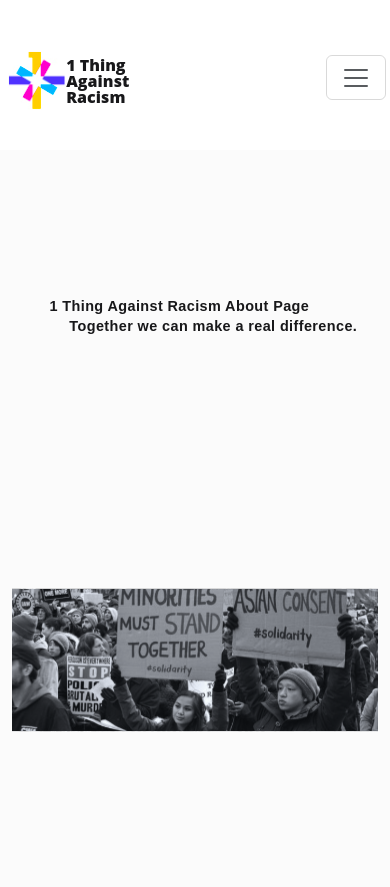
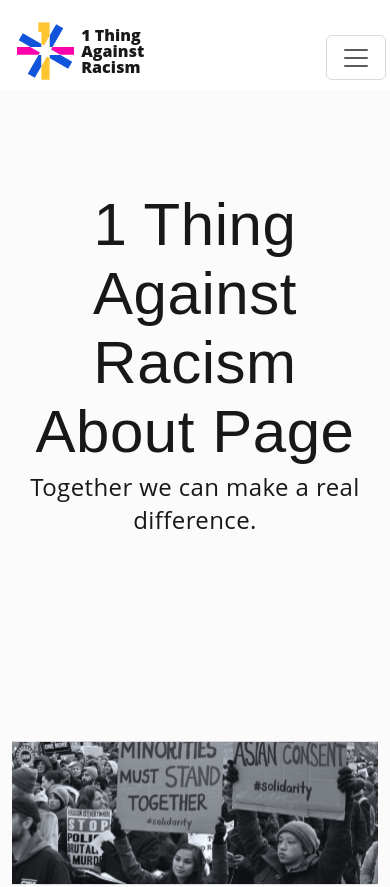
Before and after one commit to 1thing-org/1thing.org, a React (Create React App) app: page /aboutus in a window 390 px wide. Shown: the top 887 px of the page. Built offline with nearby package versions, Linux system fonts and the light colour scheme; no server answers.

Commit message:
TopSection Adjustment

```diff
--- a/src/components/hero/HeroSection.css
+++ b/src/components/hero/HeroSection.css
@@ -59,29 +59,24 @@
   }
 
   #hero-title {
-    margin-top: 48px;
-    margin-left: 10%;
-    width: 84vw;
+    color: var(--neutral-neutral-01, #18181A);
+    text-align: center;
     font-family: sans-serif;
-    font-size: 3.7vw;
+    font-size: 60px;
     font-style: normal;
-    font-weight: 800;
-    line-height: 114.286%;
-    letter-spacing: 0.4px;
-    color: var(--neutral-neutral-01, #18181a);
-    text-align: start;
+    font-weight: 400;
+    line-height: normal;
+    letter-spacing: 0.549px;
   }
   .p2 {
-    padding-bottom: 48px;
-    margin-left: 10%;
-    font-family: sans-serif;
-    font-size: 3.7vw;
+    color: var(--neutral-neutral-01, #18181A);
+    text-align: center;
+    font-family: Open Sans;
+    font-size: 24px;
     font-style: normal;
-    font-weight: 800;
-    line-height: 114.286%;
+    font-weight: 400;
+    line-height: normal;
     letter-spacing: 0.4px;
-    color: var(--neutral-neutral-01, #18181a);
-    text-align: start;
   }
 
   #hero-subtitle {
--- a/src/components/navbar/NavBar.css
+++ b/src/components/navbar/NavBar.css
@@ -1,7 +1,18 @@
 .nav {
   max-width: 1440px;
   margin: 0 auto;
-  height: 150px;
+  height: auto 73px;
+
+
+}
+
+#navbar-container{
+  display: flex;
+  width: 1008px;
+  padding: 8px 24px;
+  justify-content: space-between;
+  align-items: center;
+  align-self: stretch;
 }
 
 .brand-container {
@@ -11,9 +22,18 @@
   height: 58.48px;
 }
 
+.link-container{
+  display: flex;
+  align-items: center;
+  gap: 6px;
+  flex: 1 0 0;
+  width: 100% 411px;
+  height: auto 57px;
+}
+
 .logo {
-  width: 58.48px;
-  height: 58.48px;
+  width: 68.402px;
+  height: 58.485px;
 }
 
 .logo-text {
@@ -41,9 +61,10 @@
   color: #18181A;
 }
 
+
 #responsive-navbar-nav-control {
-  position: absolute;
-  top: 5em;
+  position:absolute;
+  top: 4em;
   right: 1%;
   margin-top: -45px;
   width: 3em;
@@ -101,9 +122,3 @@
 .offcanvas .nav-link+.nav-link {
   margin-top: 1.5rem;
 }
-
-@media only screen and (min-width: 991px) and (max-width:1200px) {
-  .link-container{
-    width: 460px;
-  }
-}
--- a/src/components/navbar/NavBar.tsx
+++ b/src/components/navbar/NavBar.tsx
@@ -1,4 +1,4 @@
-import { Nav, Navbar,   Offcanvas, Container, Col } from "react-bootstrap";
+import { Nav, Navbar,   Offcanvas, Container, Col, Row } from "react-bootstrap";
 import { LinkContainer } from "react-router-bootstrap";
 import NewLogo from "../../assets/NewLogo.svg";
 import "./NavBar.css";
@@ -26,10 +26,11 @@ function NavBar() {
     setShowOffcanvas(!showOffcanvas);
   };
   return (
-    <Navbar className="nav" expand="lg">
+    <Navbar className="nav" expand="lg"  >
       <Container id="navbar-container">
-        <LinkContainer to="/">
-          <Col md={2}>
+
+        <Col md={2}>
+        <LinkContainer to="/" className="link-container">
             <Navbar.Brand className="brand-container">
               <img
                 className="logo"
@@ -48,9 +49,12 @@ function NavBar() {
                 </div>
               </Navbar.Text>
             </Navbar.Brand>
-          </Col>
         </LinkContainer>
-        <Col sm={7} md={5} className="link-container">
+        </Col>
+
+
+
+        <Col sm={5} md={6}>
           <Navbar.Toggle
             aria-controls="responsive-navbar-nav"
             id="responsive-navbar-nav-control"
@@ -58,7 +62,7 @@ function NavBar() {
 
           />
            {!showOffcanvas && (
-          <Navbar.Collapse id="responsive-navbar-nav" >
+          <Navbar.Collapse id="responsive-navbar-nav" style={{justifyContent:"flex-end"}} >
          <Nav className="links-ms-auto">
 
               <Page
@@ -122,7 +126,9 @@ function NavBar() {
             </Offcanvas>
 
         </Col>
+
       </Container>
+
     </Navbar>
   );
 }
```
Also changed, not shown: src/assets/NewLogo.svg.
